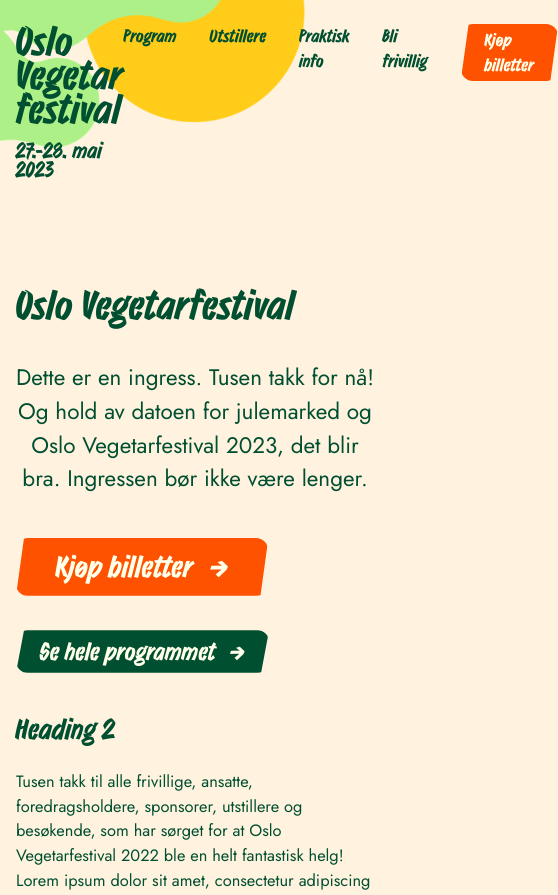
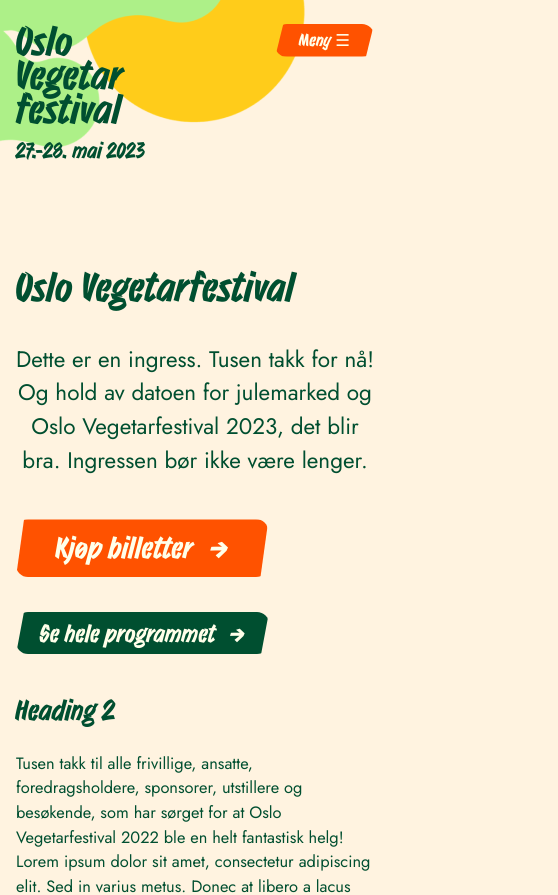
Before and after one commit to oslovegetarfestival/oslovegetarfestival.no, a Next.js app in the folder web/: page /testside in a window 390 px wide. Shown: the top 895 px of the page, 558 px wide, since content can reach past the window. Built offline with nearby package versions, Linux system fonts and the light colour scheme.

Commit message:
Add mobile menu

```diff
--- a/web/components/Header/Header.module.scss
+++ b/web/components/Header/Header.module.scss
@@ -1,5 +1,9 @@
+$breakpoint: 900px;
+
 .logo {
-  line-height: .9;
+  line-height: 0.9;
+  z-index: 99;
+  position: relative;
 
   span {
     display: block;
@@ -11,7 +15,7 @@
 
 .date {
   font-size: 1.25rem;
-  margin-top: var(--spacing-4)
+  margin-top: var(--spacing-4);
 }
 
 .logoCandy {
@@ -21,28 +25,54 @@
   z-index: -1;
 }
 
+.menuList {
+  display: flex;
+  justify-content: space-between;
+  align-items: flex-start;
+  flex-direction: row;
+
+  @media (max-width: $breakpoint) {
+    display: block;
+    text-align: right;
+    margin-top: 20vh;
+    padding-left: var(--page-gutter);
+    padding-right: var(--page-gutter);
+  }
+}
+
 .menuItem {
   margin-right: 2rem;
-  font-family: 'Strike';
+  font-family: "Strike";
+
+  @media (max-width: $breakpoint) {
+    margin-right: 0;
+    margin-bottom: var(--spacing-4);
+    font-size: 150%;
+  }
 
   &:last-child {
     margin-right: 0;
   }
 }
 
-.tickets {
-  padding: var(--spacing-1) var(--spacing-5);
-  background-color: var(--color-tomato);
-  color: var(--color-oatmilk);
-  text-transform: none;
-  letter-spacing: normal;
-  border-radius: var(--border-radius);
-  transition: background-color .3s ease;
-  clip-path: polygon(8px 0%, 100% 0%, calc(100% - 8px) 100%, 0% 100%);
-  &:hover {
-    background-color: var(--color-kale);
-    a {
-      text-decoration: none;
-    }
+.mobileToggle {
+  position: relative;
+  z-index: 99;
+
+  @media (min-width: calc($breakpoint - 1px )) {
+    display: none;
   }
 }
+
+.menu {
+  @media (max-width: $breakpoint) {
+    display: none;
+    position: absolute;
+    top: 0;
+    right: 0;
+    bottom: 0;
+    left: 0;
+    z-index: 9;
+    background: var(--color-lychee);
+  }
+}
--- a/web/components/Header/Header.tsx
+++ b/web/components/Header/Header.tsx
@@ -1,13 +1,20 @@
+import { useState } from "react"
 import Link from "next/link"
 import Image from "next/image"
 
 import { Flex, Section } from "components/Layout"
+import { Button } from "components/Button"
 
 import logoCandy from "./logo-candy.png"
 
 import styles from "./Header.module.scss"
+import useBodyFreeze from "hooks/useBodyFreeze"
 
 export const Header = () => {
+  const [isMobileMenuOpen, setIsMobileMenuOpen] = useState(false)
+
+  useBodyFreeze(isMobileMenuOpen)
+
   return (
     <header>
       <Section width="full" verticalPadding="small">
@@ -33,9 +40,25 @@ export const Header = () => {
             </Link>
           </p>
 
-          <nav>
-            <ul>
-              <Flex justify="spaceBetween">
+          {/* Mobile menu */}
+          <div className={styles.mobileToggle}>
+            <Button
+              size="small"
+              color="red"
+              isArrow={false}
+              onClick={() => {
+                setIsMobileMenuOpen(!isMobileMenuOpen)
+              }}
+            >
+              {isMobileMenuOpen ? "Lukk ✕" : "Meny ☰"}
+            </Button>
+          </div>
+
+          <nav
+            className={styles.menu}
+            style={{ display: isMobileMenuOpen ? "block" : "" }}
+          >
+            <ul className={styles.menuList}>
               <li className={styles.menuItem}>
                 <Link href="/program">Program</Link>
               </li>
@@ -48,10 +71,16 @@ export const Header = () => {
               <li className={styles.menuItem}>
                 <Link href="/bli-frivillig">Bli frivillig</Link>
               </li>
-                <li className={`${styles.menuItem} ${styles.tickets}`}>
-                  <Link href="/billetter">Kjøp billetter</Link>
+              <li className={styles.menuItem}>
+                <Button
+                  isArrow={false}
+                  color="red"
+                  size="small"
+                  link="/billetter"
+                >
+                  Kjøp billetter
+                </Button>
               </li>
-              </Flex>
             </ul>
           </nav>
         </Flex>
--- /dev/null
+++ b/web/hooks/useBodyFreeze.ts
@@ -0,0 +1,22 @@
+import { useLayoutEffect } from "react"
+
+// Body freeze - used for modals and overlay menus
+function useBodyFreeze(isMenuOpen: boolean) {
+  useLayoutEffect(() => {
+    // Get original body overflow
+    const originalStyle = window.getComputedStyle(document.body).overflow
+
+    if (isMenuOpen) {
+      document.body.style.overflow = "hidden"
+    } else {
+      document.body.style.overflow = originalStyle
+    }
+
+    // Re-enable scrolling when component unmounts
+    return () => {
+      document.body.style.overflow = originalStyle
+    }
+  }, [isMenuOpen])
+}
+
+export default useBodyFreeze
```
Lines whose indentation alone changed are shown as unchanged.
